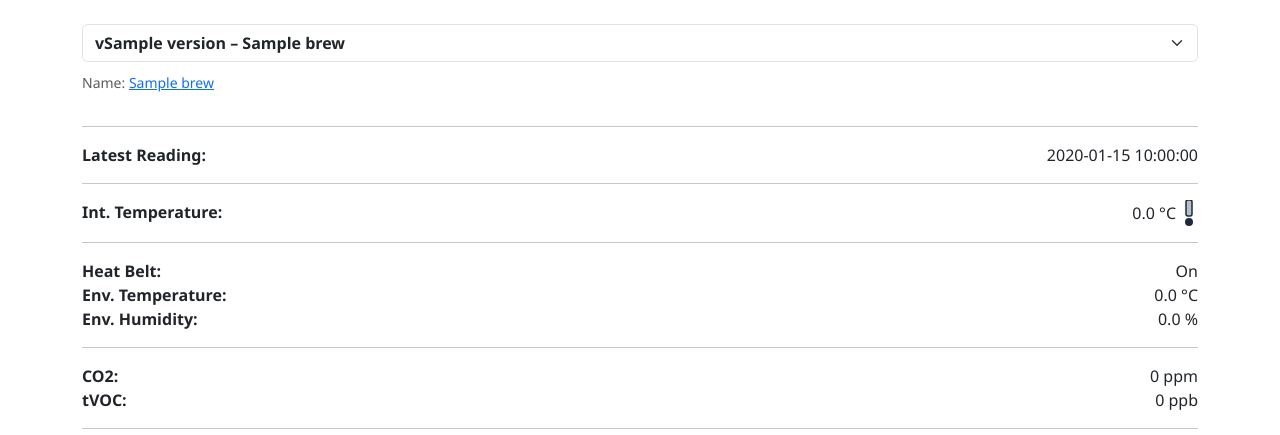
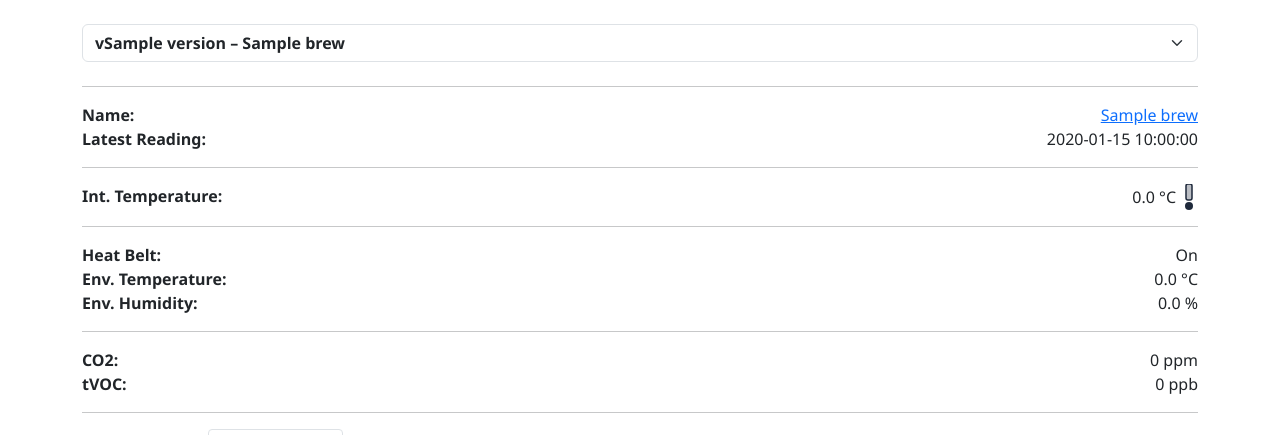
Before and after one commit to alanmcna/fermmon, a PHP site: template web/templates/dashboard.php in a window 1280 px wide. Shown: the part 90-525 px from the top of the page. Run offline with PHP 8.4, Linux system fonts and the light colour scheme; the template is opened without the code that fills it: most values are stand-ins (such as "Sample title", 1, 10 or a date in 2020).

Commit message:
Adding Name styling as per Latest Reading

```diff
--- a/web/templates/dashboard.php
+++ b/web/templates/dashboard.php
@@ -46,11 +46,6 @@
             </select>
         </div>
     </div>
-    <div class="row mb-3">
-        <div class="col">
-            <span id="brewInfo" class="text-muted small"></span>
-        </div>
-    </div>
     <?php endif; ?>
     <div id="cachedBanner" class="alert alert-secondary py-2 small mb-2" style="display:none" role="status"></div>
     <div id="notificationPrompt" class="alert alert-light py-2 small mb-2" style="display:none">
@@ -59,6 +54,12 @@
     </div>
     <div class="row"><div class="col"><hr/></div></div>
 
+    <?php if (!empty($versions)): ?>
+    <div class="row">
+        <div class="col"><b>Name:</b></div>
+        <div class="col text-end" id="brewInfo"></div>
+    </div>
+    <?php endif; ?>
     <div class="row">
         <div class="col"><b>Latest Reading:</b></div>
         <div class="col text-end" id="dateTime"><?= htmlspecialchars($latest['date_time'] ?? '—') ?></div>
@@ -455,13 +456,13 @@
         const brew = opt?.dataset?.brew || '';
         const url = opt?.dataset?.url || '';
         if (!brew) {
-            info.innerHTML = '';
+            info.innerHTML = '—';
             return;
         }
         if (url) {
-            info.innerHTML = 'Name: <a href="' + escapeHtml(url) + '" target="_blank" rel="noopener">' + escapeHtml(brew) + '</a>';
+            info.innerHTML = '<a href="' + escapeHtml(url) + '" target="_blank" rel="noopener">' + escapeHtml(brew) + '</a>';
         } else {
-            info.innerHTML = 'Name: ' + escapeHtml(brew);
+            info.textContent = brew;
         }
     }
     function escapeHtml(s) {
```
